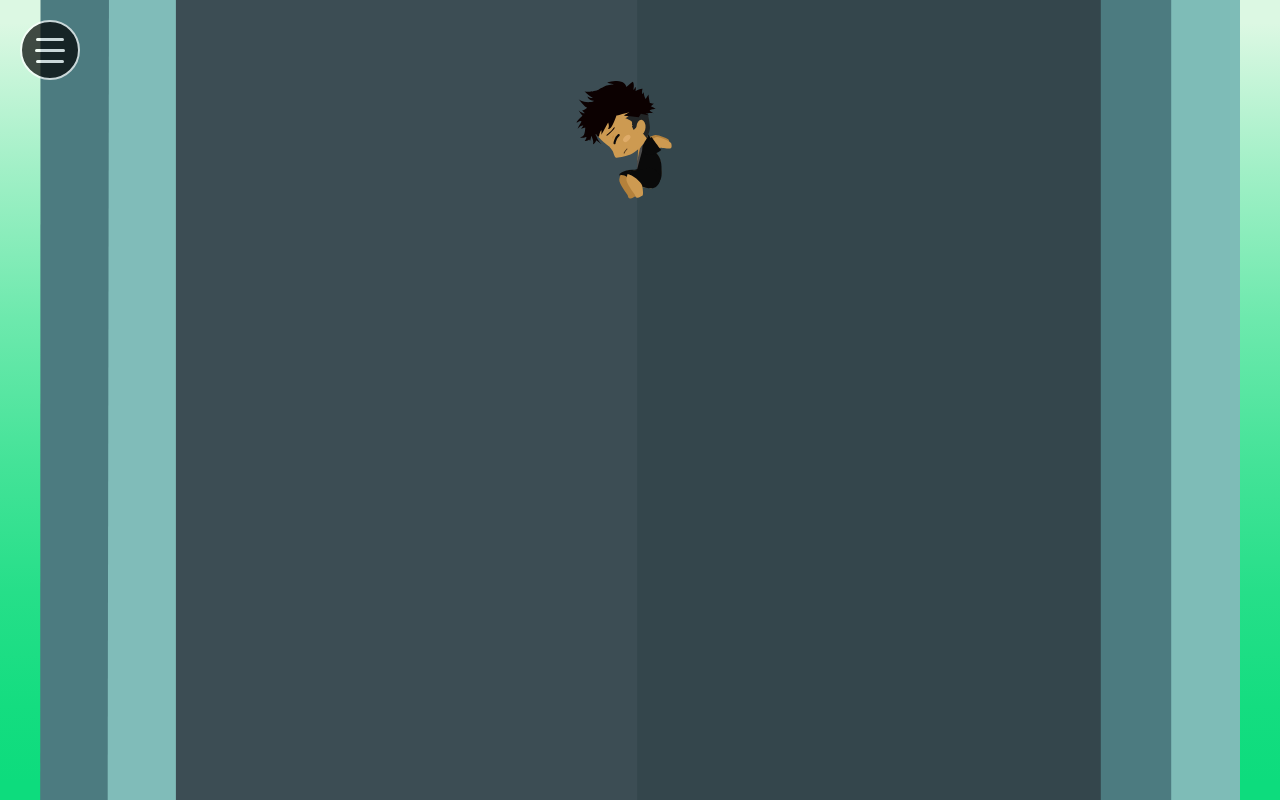
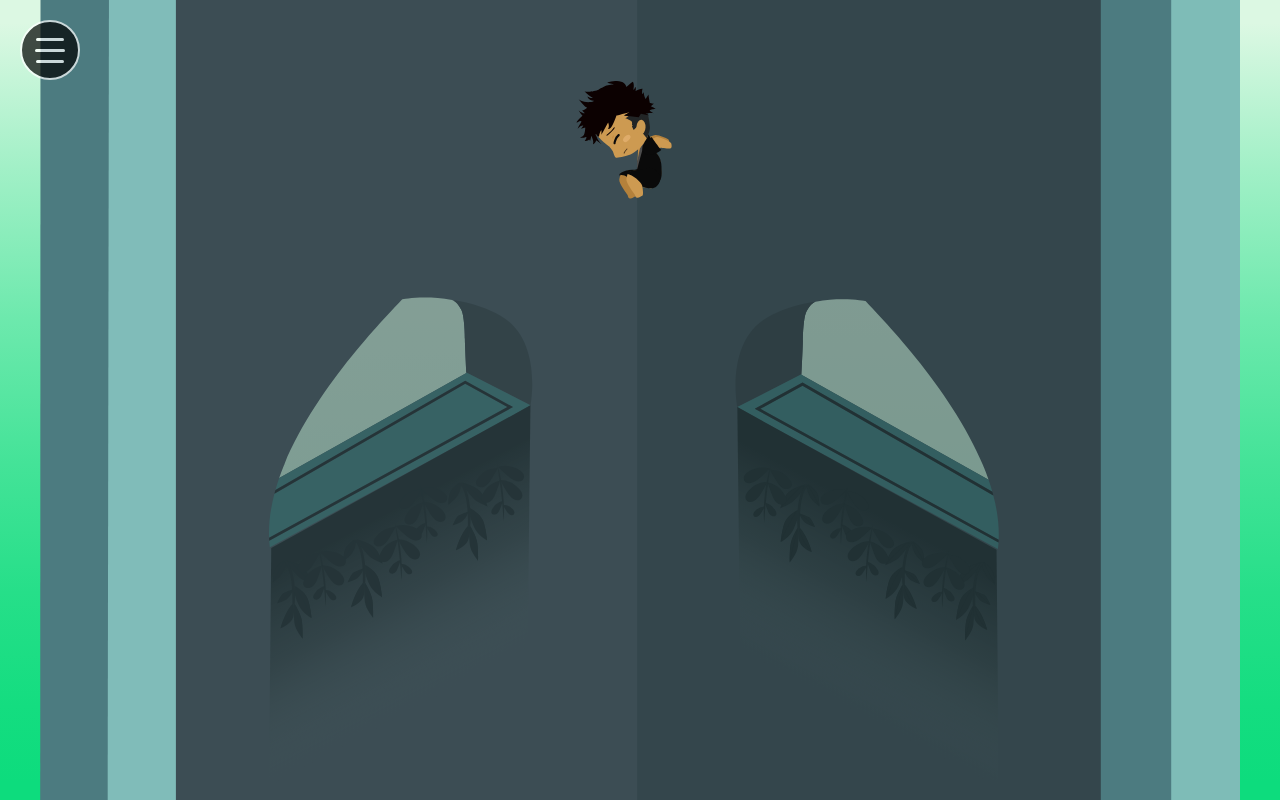
Before and after one commit to brunosneak/portfolio-in-react, a React (Create React App) app: page /gamePage in a window 1280 px wide. Built offline with nearby package versions, Linux system fonts and the light colour scheme.

Commit message:
fenetre animée

```diff
--- a/src/components/gamePage/GamePage.js
+++ b/src/components/gamePage/GamePage.js
@@ -8,6 +8,9 @@ class GamePage extends Component {
         super(props);
         this.joueurCollRef = React.createRef();
         this.joueurRef = React.createRef();
+        this.fenetreGauche = React.createRef();
+        this.fenetreDroite = React.createRef();
+        this.fondVert = React.createRef();
     }
 
     componentDidMount(){
@@ -16,6 +19,7 @@ class GamePage extends Component {
         const joueurCollRef = this.joueurCollRef;
         let joueurOffLeft = joueurRef.current.offsetLeft;
         let joueurCollOffLeft = joueurCollRef.current.offsetLeft;
+        let rafId;
 
         /* mouvement joueur */
         document.addEventListener("keydown", function(event){
@@ -27,31 +31,37 @@ class GamePage extends Component {
                     joueurCollOffLeft -= 15;
                     joueurCollRef.current.style.left = joueurCollOffLeft + "px";
                     joueurRef.current.style.top = "-13px";
-                    limit();
+
+                    /* délimitation du joueur */
+                    if(joueurCollOffLeft <= 128){
+                        joueurCollOffLeft = 128;
+                        joueurCollRef.current.style.left = "128px";
+                    };
+                    if(joueurCollOffLeft >= 1000){
+                        joueurCollOffLeft = 1000;
+                        joueurCollRef.current.style.left = "1000px";
+                    };
                     break;
                 case 39:
                     /* direction droite */
                     joueurCollOffLeft += 15;
                     joueurCollRef.current.style.left = joueurCollOffLeft + "px";
                     joueurRef.current.style.top = "-163px";
-                    limit();
+
+                    /* délimitation du joueur */
+                    if(joueurCollOffLeft <= 128){
+                        joueurCollOffLeft = 128;
+                        joueurCollRef.current.style.left = "128px";
+                    };
+                    if(joueurCollOffLeft >= 1000){
+                        joueurCollOffLeft = 1000;
+                        joueurCollRef.current.style.left = "1000px";
+                    };
                     break;
                 default:
                     break;
             };
         });
-
-        /* délimitation du joueur */
-        const limit = () => {
-            if(joueurCollOffLeft <= 128){
-                joueurCollOffLeft = 128;
-                joueurCollRef.current.style.left = "128px";
-            };
-            if(joueurCollOffLeft >= 1000){
-                joueurCollOffLeft = 1000;
-                joueurCollRef.current.style.left = "1000px";
-            };
-        }
 
         /* temps défilement joueur */
         setInterval(function(){
@@ -61,15 +71,41 @@ class GamePage extends Component {
         /* Request Animation Frame */
         const animation = () => {
 
+            /* decors animation */
+            (() => {
+                const fenetreGaucheTop = this.fenetreGauche.current.offsetTop;
+                const fenetreDroiteTop = this.fenetreDroite.current.offsetTop;
+
+                /* défilement decors */
+                const tops = (top1, top2, px) => {
+                    top1 -= px;
+                    top2.current.style.top = top1 + "px";
+                }
+
+                tops(fenetreGaucheTop,this.fenetreGauche, 6);
+                tops(fenetreDroiteTop,this.fenetreDroite, 6);
+            })();
+
+            /* retour depart des objets en boucle*/
+            (() => {
+                const objHeight = {
+                    fenetreGaucheHeight: this.fenetreGauche.current.offsetTop + this.fenetreGauche.current.offsetHeight
+                }
+                if(this.fondVert.current.offsetTop >= objHeight.fenetreGaucheHeight){
+                    this.fenetreGauche.current.style.top = this.fondVert.current.offsetHeight + Math.floor(Math.random()*1000) + "px";
+                    this.fenetreDroite.current.style.top = this.fenetreGauche.current.style.top;
+                };
+            })();
+
             /* boucle du sprite */
-            (() =>{
+            (() => {
                 if(joueurOffLeft < -480){
                     joueurOffLeft = -10;
                 };
                 joueurRef.current.style.left = joueurOffLeft + "px";
             })();
 
-            // requestAnimationFrame(animation);
+            // rafId = requestAnimationFrame(animation);
         }
         animation();
 
@@ -77,8 +113,22 @@ class GamePage extends Component {
 
     render(){
         return (
-            <div className={ Style.container }>
+            <div className={ Style.container } ref={ this.fondVert }>
                 <div className={ Style.tour }>
+
+                    {/* Fenêtres Tour */}
+                    <img className={ Style.fenetreGauche }
+                         src={require("../../assets/img/fenetreGauche.svg")}
+                         alt="fenêtre"
+                         ref={ this.fenetreGauche }
+                    />
+                    <img className={ Style.fenetreDroite }
+                         src={require("../../assets/img/fenetreDroite.svg")}
+                         alt="fenêtre"
+                         ref={ this.fenetreDroite }
+                    />
+
+                    {/* Joueur */}
                     <div className={ Style.persoCollision } ref={ this.joueurCollRef }>
                         <div className={ Style.masquePerso }>
                             <img className={ Style.perso }
--- a/src/components/gamePage/GamePage.module.scss
+++ b/src/components/gamePage/GamePage.module.scss
@@ -9,6 +9,7 @@
     top: 0;
     display: flex;
     justify-content: center;
+    overflow: hidden;
     .tour {
         background-image: url("../../assets/img/tour.svg");
         background-size: cover;
@@ -16,6 +17,17 @@
         height: 100vh;
         width: 120rem;
         position: relative;
+        .fenetreGauche, .fenetreDroite {
+            height: 500px;
+            bottom: 0;
+            position: absolute;
+        }
+        .fenetreGauche{
+            left: 18%;
+        }
+        .fenetreDroite{
+            left: 57%;
+        }
         .persoCollision{
             height: 88px;
             left: 46%;
--- a/src/components/navPage/NavPage.js
+++ b/src/components/navPage/NavPage.js
@@ -14,7 +14,9 @@ class NavPage extends Component {
         let persoPause = this.persoPauseRef.current.offsetLeft;
         idSetInterval = setInterval(() => {
             persoPause -= 200;
-            this.persoPauseRef.current.style.left = persoPause + "px";
+            if(this.persoPauseRef && this.persoPauseRef.current){
+                this.persoPauseRef.current.style.left = persoPause + "px";
+            }
             if(persoPause <= -800){
                 clearInterval(idSetInterval);
             };
```
